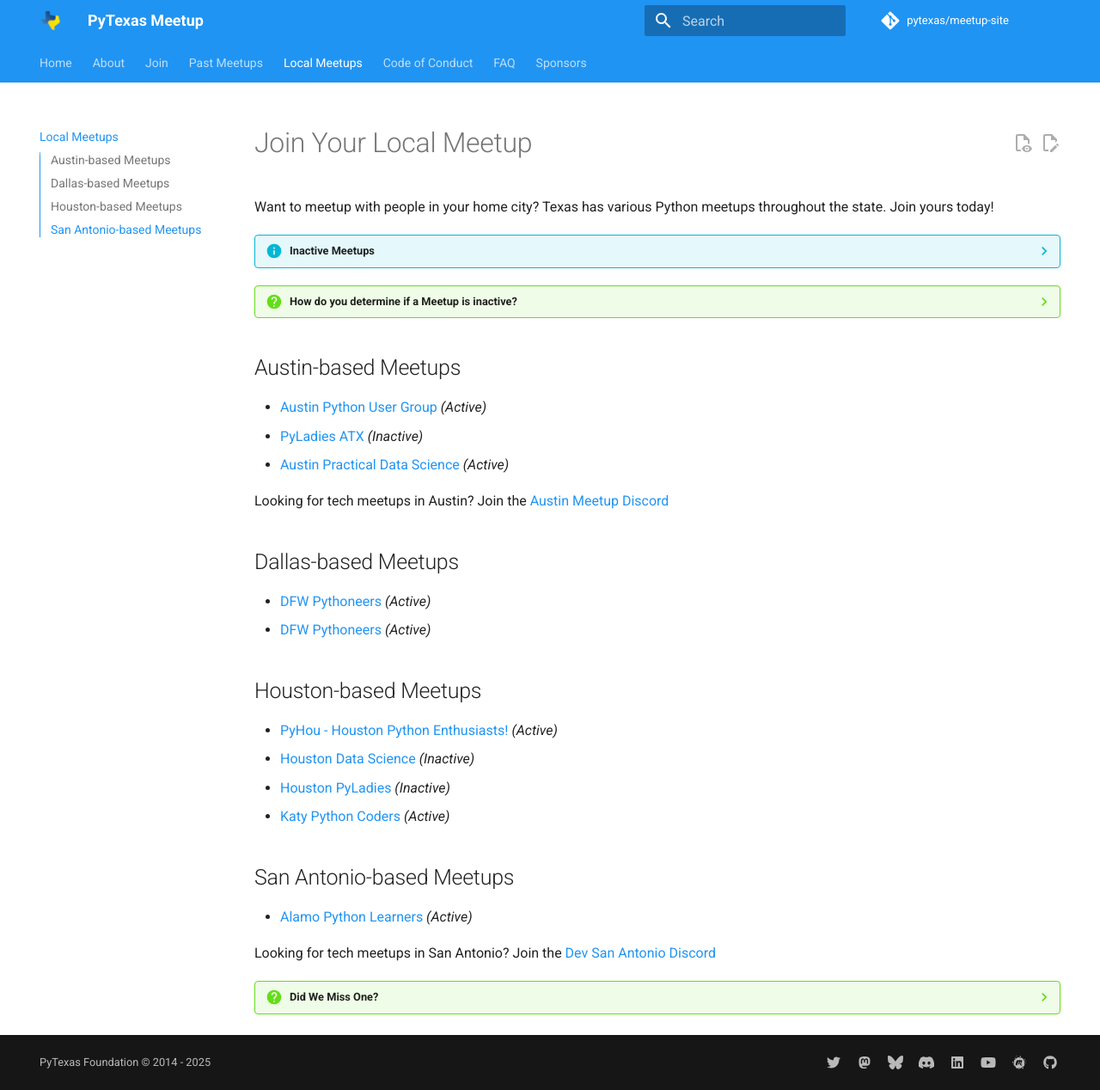
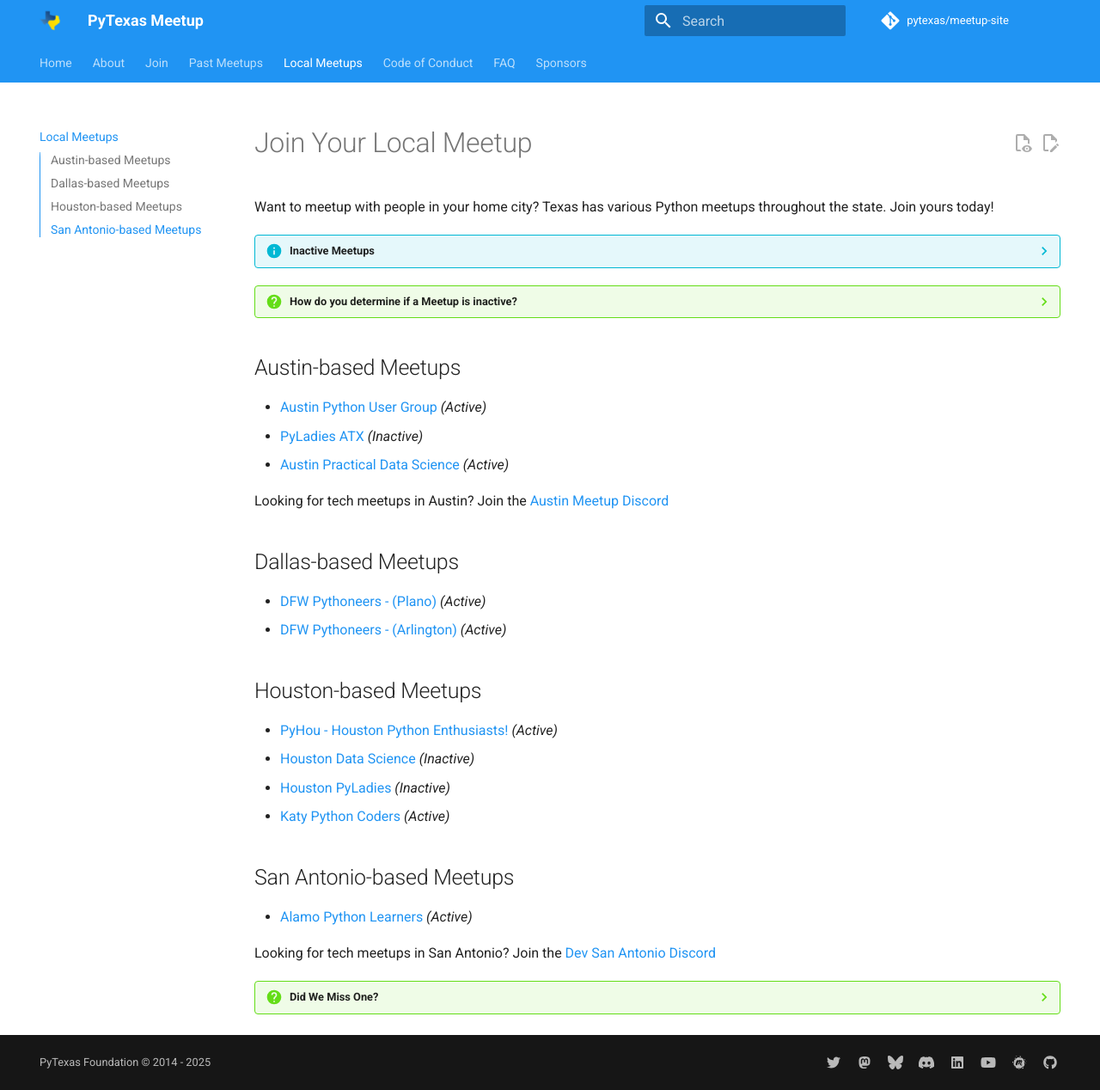
Before and after one commit to pytexas/meetup, an MkDocs documentation site: the page built from docs/local-meetups.md, in a window 1280 px wide and 1268 px high. Shown: the whole window at 86% size. Built offline with MkDocs 1.6.1 and Material for MkDocs 9.7.7, drawn with Linux system fonts in a browser that asks for light colours; comment, search, counter and statistics services are not loaded.

```diff
--- a/docs/local-meetups.md
+++ b/docs/local-meetups.md
@@ -31,8 +31,8 @@
 
 ## Dallas-based Meetups
 
-* [DFW Pythoneers](https://www.meetup.com/dfwpython/) _(Active)_
-* [DFW Pythoneers](https://www.meetup.com/dfwpython/events/307947550/?eventOrigin=attendee_list) _(Active)_
+* [DFW Pythoneers - (Plano)](https://www.meetup.com/dfwpython/) _(Active)_
+* [DFW Pythoneers - (Arlington)](https://www.meetup.com/dfwpython/events/307947550/?eventOrigin=attendee_list) _(Active)_
 
 ## Houston-based Meetups
 
```
